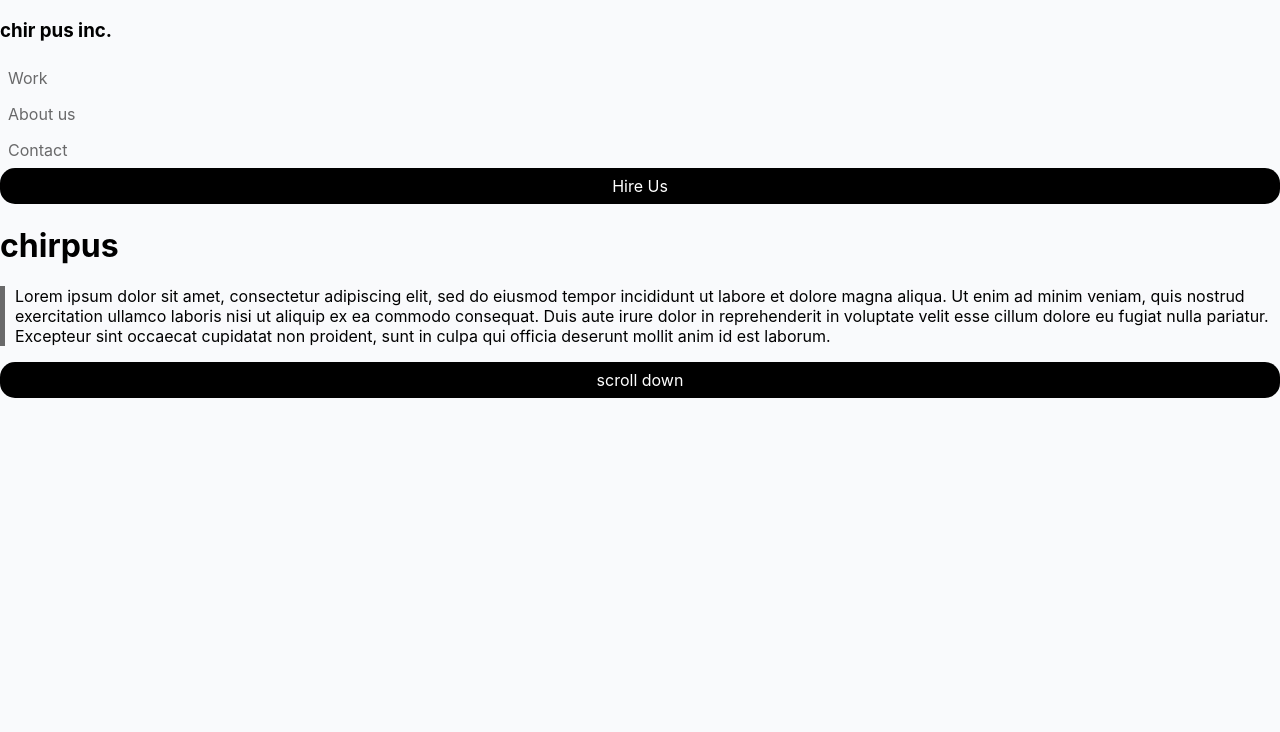
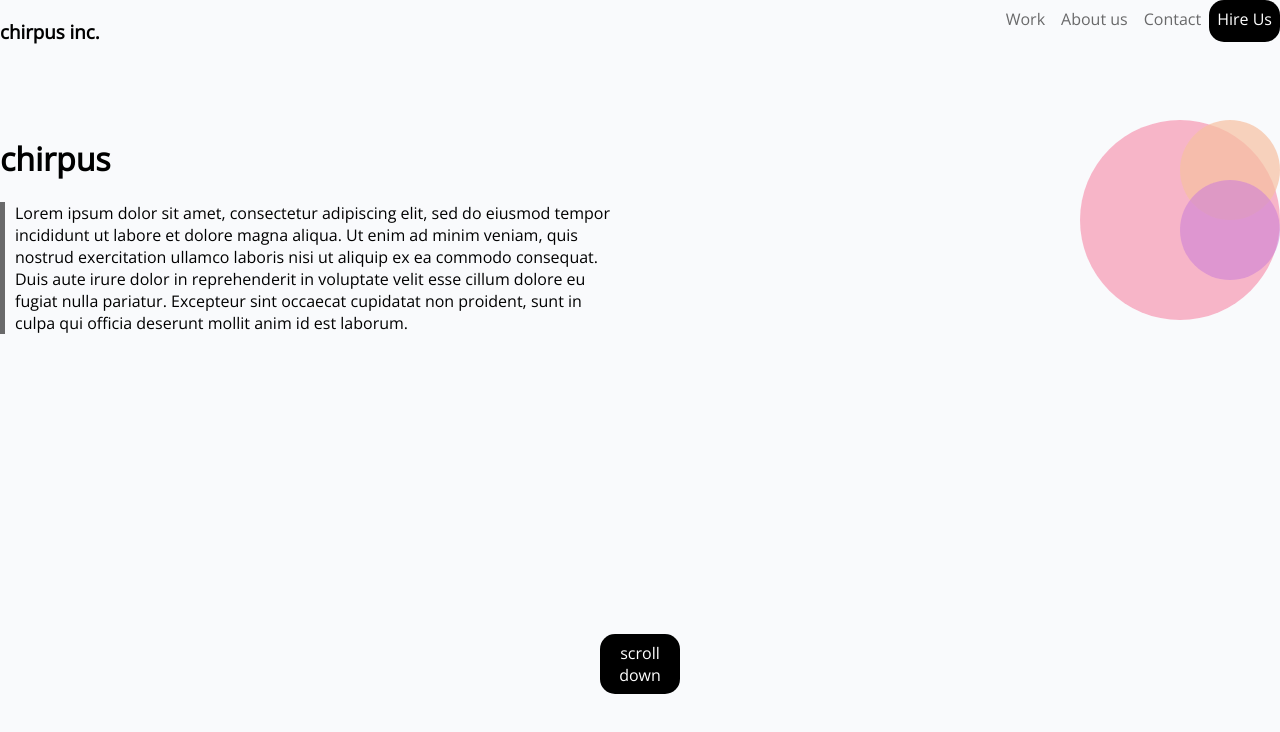
Before and after one commit to dequan300/html-lab1, a plain HTML site: page index.html in a window 1280 px wide. Drawn offline with nearby package versions, Linux system fonts and the light colour scheme.

Commit message:
update to html/css lab1

```diff
--- a/index.html
+++ b/index.html
@@ -2,33 +2,37 @@
 <html lang="en">
 
 <head>
-    <meta charset="UTF-8">
-    <meta name="viewport" content="width=device-width, initial-scale=1.0">
-    <meta http-equiv="X-UA-Compatible" content="ie=edge">
-    <link rel="stylesheet" href="style.css">
-    <link href="https://fonts.googleapis.com/css?family=Montserrat|Open+Sans&display=swap" rel="stylesheet">
+    <meta charset="UTF-8" />
+    <meta name="viewport" content="width=device-width, initial-scale=1.0" />
+    <meta http-equiv="X-UA-Compatible" content="ie=edge" />
+    <link rel="stylesheet" href="style.css" />
+    <link href="https://fonts.googleapis.com/css?family=Montserrat|Open+Sans&display=swap" rel="stylesheet" />
     <title>Document</title>
 </head>
 
 <body>
     <div class="hire_us">
-        <h3>chir pus inc.</h3>
+        <h3>chirpus inc.</h3>
         <a href="#">Work</a>
         <a href="#">About us</a>
         <a href="#">Contact</a>
         <a href="#" class="hire_me">Hire Us</a>
-
     </div>
 
     <div class="scoll">
         <h1>chirpus</h1>
-        <p>Lorem ipsum dolor sit amet, consectetur adipiscing elit, sed do eiusmod tempor incididunt ut labore et dolore magna aliqua. Ut enim ad minim veniam, quis nostrud exercitation ullamco laboris nisi ut aliquip ex ea commodo consequat. Duis aute irure
-            dolor in reprehenderit in voluptate velit esse cillum dolore eu fugiat nulla pariatur. Excepteur sint occaecat cupidatat non proident, sunt in culpa qui officia deserunt mollit anim id est laborum.</p>
+        <p>
+            Lorem ipsum dolor sit amet, consectetur adipiscing elit, sed do eiusmod tempor incididunt ut labore et dolore magna aliqua. Ut enim ad minim veniam, quis nostrud exercitation ullamco laboris nisi ut aliquip ex ea commodo consequat. Duis aute irure dolor
+            in reprehenderit in voluptate velit esse cillum dolore eu fugiat nulla pariatur. Excepteur sint occaecat cupidatat non proident, sunt in culpa qui officia deserunt mollit anim id est laborum.
+        </p>
 
         <a href="#" class="scroll_down">scroll down</a>
     </div>
-
-
+    <div class="shape">
+        <div class="circle1"></div>
+        <div class="circle2"></div>
+        <div class="circle3"></div>
+    </div>
 </body>
 
 </html>
--- a/style.css
+++ b/style.css
@@ -2,7 +2,7 @@ body {
     margin: 0;
     padding: 0;
     background-color: #f9fafc;
-    font-family: -apple-system, BlinkMacSystemFont, 'Segoe UI', Roboto, Oxygen, Ubuntu, Cantarell, 'Open Sans', 'Helvetica Neue', sans-serif;
+    font-family: "Open Sans", "Helvetica Neue", sans-serif;
 }
 
 .hire_us {
@@ -18,7 +18,7 @@ body {
 }
 
 .hire_us .hire_me {
-    color: #FFF;
+    color: #fff;
     background-color: #000;
     border: 2px;
     border-radius: 15px;
@@ -32,7 +32,7 @@ p {
 }
 
 .scroll_down {
-    color: #FFF;
+    color: #fff;
     background-color: #000;
     border: 2px;
     border-radius: 15px;
@@ -41,3 +41,61 @@ p {
     padding: 8px;
     text-decoration: none;
 }
+
+@media screen and (min-width: 768px) {
+    .hire_us {
+        display: flex;
+        flex-direction: row;
+    }
+    h3 {
+        display: flex;
+        flex-grow: 1;
+    }
+    h1 {
+        margin-top: 75px;
+    }
+    p {
+        overflow-wrap: break-word;
+        width: 600px;
+    }
+    .scroll_down {
+        position: relative;
+        margin-top: 300px;
+        margin-left: 600px;
+        margin-right: 600px;
+        margin-bottom: auto;
+    }
+    .shapes {
+        position: relative;
+    }
+    .circle1 {
+        width: 200px;
+        height: 200px;
+        background-color: rgba(247, 136, 167, 0.6);
+        border-radius: 50%;
+        position: absolute;
+        top: 120px;
+        right: 0px;
+    }
+    .circle2 {
+        width: 100px;
+        height: 100px;
+        background-color: rgba(247, 193, 162, 0.7);
+        border-radius: 50%;
+        position: absolute;
+        top: 120px;
+        right: 0;
+    }
+    .circle3 {
+        width: 100px;
+        height: 100px;
+        background-color: rgba(207, 130, 213, 0.6);
+        border-radius: 50%;
+        position: absolute;
+        top: 180px;
+        right: 0;
+    }
+    .hire_me {
+        margin-bottom: 20px;
+    }
+}
```
